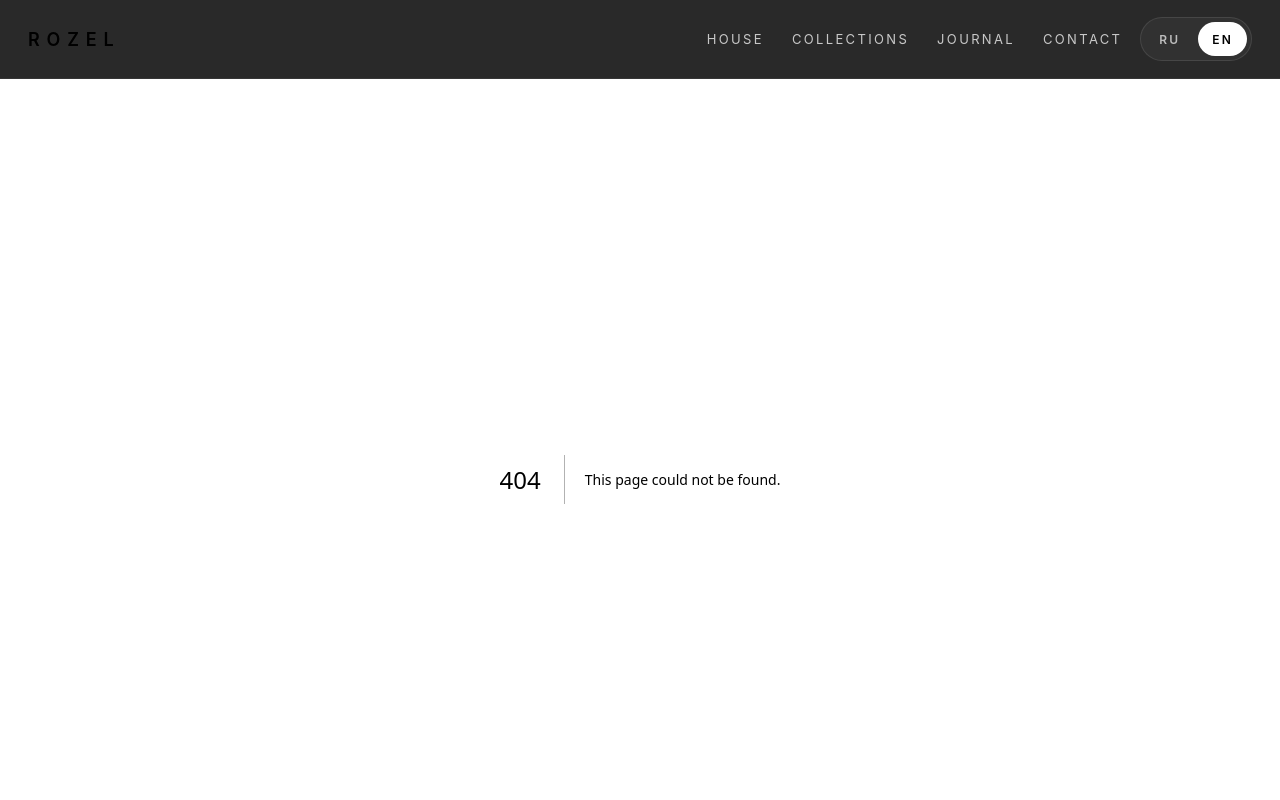
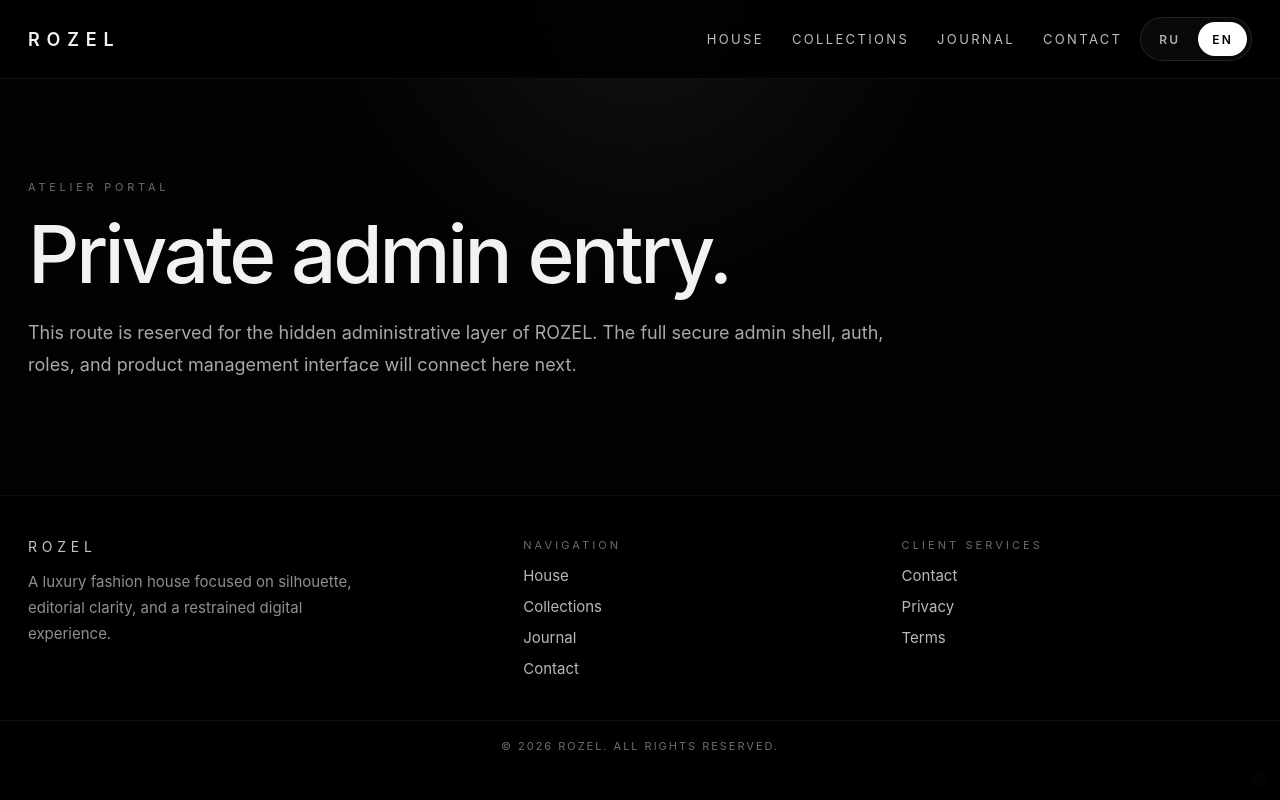
Before and after one commit to mtronda21vekby-stack/rozelshop.com, a Next.js app in the folder apps/web/: page /en/atelier-portal in a window 1280 px wide. Before the commit this address had no page. Shown: the top 800 px of the page. Built offline with nearby package versions, Linux system fonts and the light colour scheme.

Commit message:
Create page.tsx

```diff
--- /dev/null
+++ b/apps/web/src/app/en/atelier-portal/page.tsx
@@ -0,0 +1,15 @@
+export default function EnglishAtelierPortalPage() {
+  return (
+    <section className="page-section">
+      <div className="container">
+        <div className="eyebrow">Atelier Portal</div>
+        <h1 className="page-title">Private admin entry.</h1>
+        <p className="page-text">
+          This route is reserved for the hidden administrative layer of ROZEL.
+          The full secure admin shell, auth, roles, and product management interface
+          will connect here next.
+        </p>
+      </div>
+    </section>
+  )
+}
```
